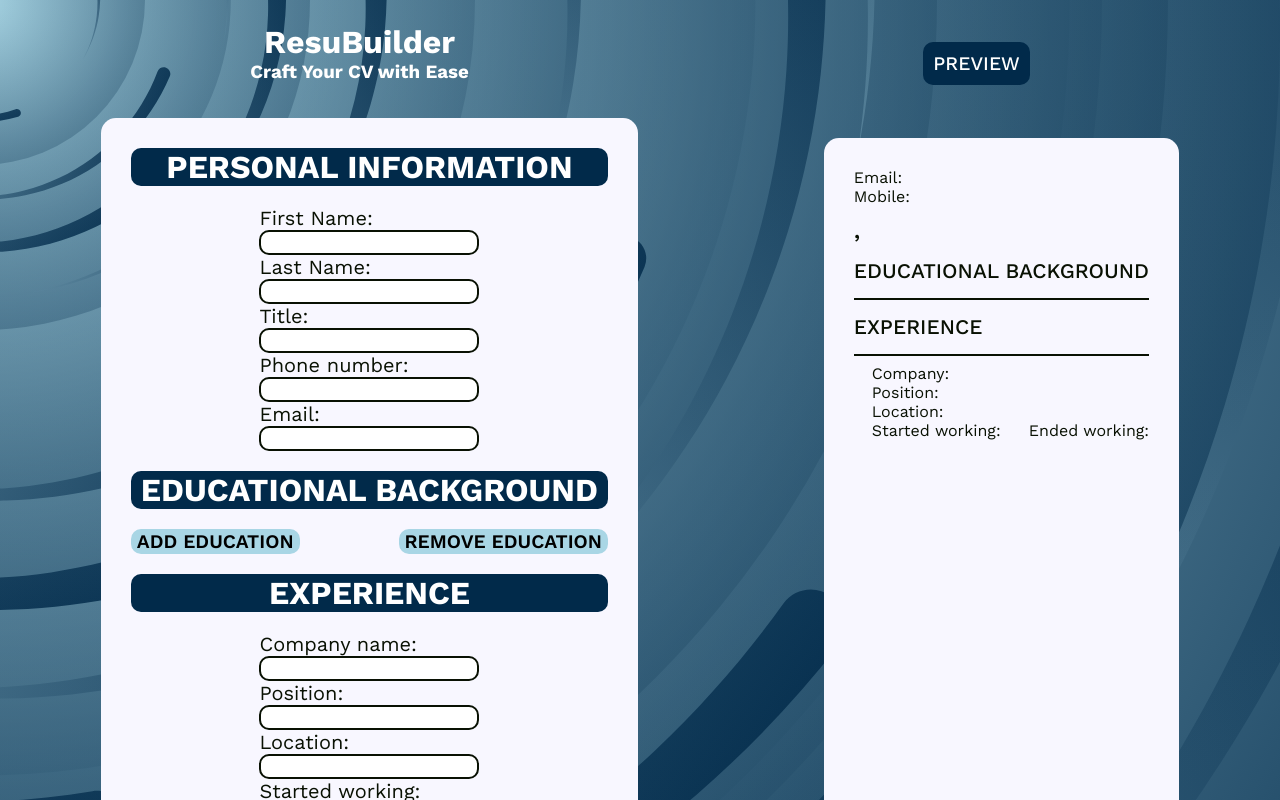
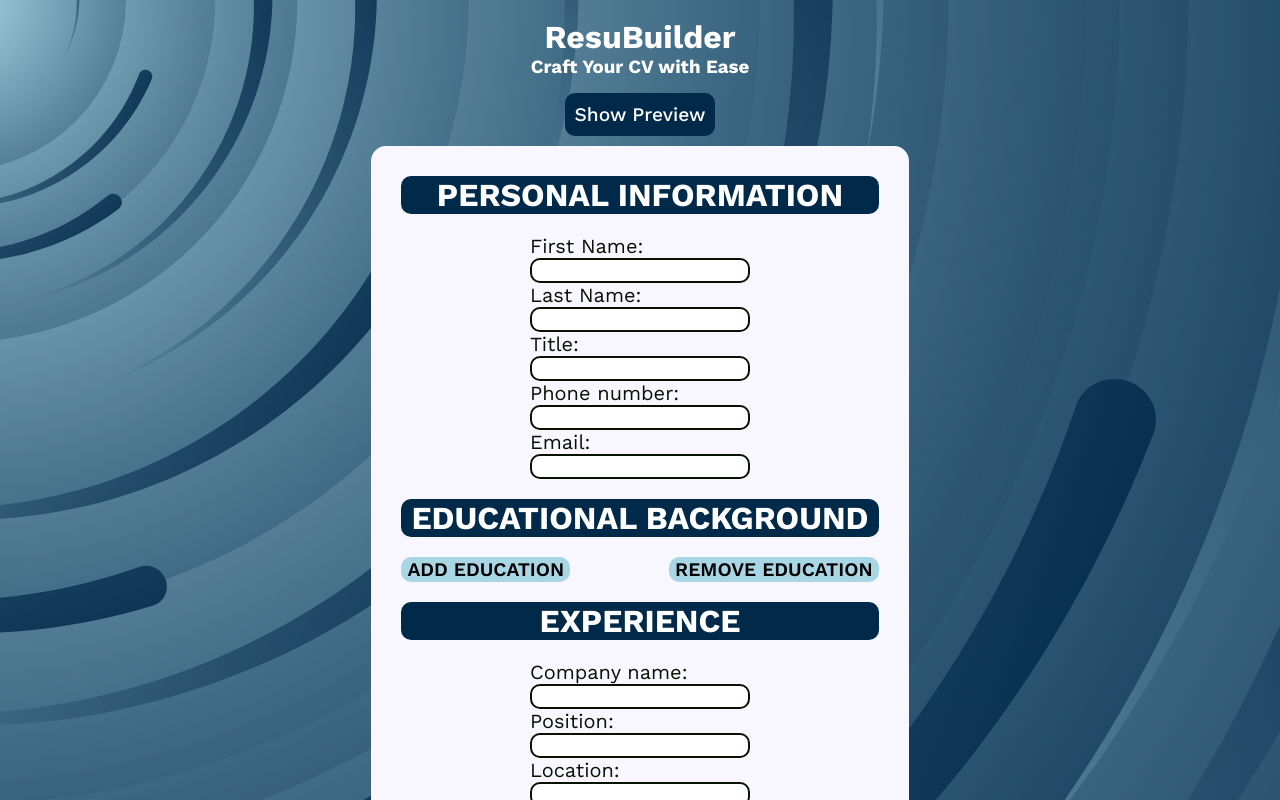
Before and after one commit to maryannintech/cv-project, a React (Create React App) app: page / in a window 1280 px wide. Shown: the top 800 px of the page. Built offline with nearby package versions, Linux system fonts and the light colour scheme.

Commit message:
add preview button

```diff
--- a/src/App.css
+++ b/src/App.css
@@ -11,13 +11,23 @@ body {
 .forms {
     background-color: #f8f7ff;
     padding: 30px;
-    margin: 0 auto;
+    margin: 10px auto;
     border-radius: 15px;
     color: #091103;
+    width: fit-content;
 }
 
-.body {
-    display: flex;
-    justify-content: center;
-    flex-wrap: wrap;
+.preview-toggle {
+    border-radius: 10px;
+    cursor: pointer;
+    border: none;
+    font-size: 1.2rem;
+    font-weight: 500;
+    background-color: #012A4A;
+    color: #ffff;
+    padding: 10px;
+   display: flex;
+   justify-content: center;
+   align-items: center;
+   margin: 5px auto;
 }
--- a/src/App.js
+++ b/src/App.js
@@ -20,6 +20,8 @@ class App extends Component {
     this.state = {
       values: this.genInfo,
       educFormValues: [],
+      expFormValues: [],
+      showPreview: false,
     };
   }
 
@@ -38,11 +40,32 @@ class App extends Component {
     this.setState({ educFormValues: educForms });
   };
 
+  handleExpFormChange = (expForms) => {
+    this.setState({ expFormValues: expForms });
+  };
+
+  handlePreviewToggle = () => {
+    this.setState((prevState) => ({
+      showPreview: !prevState.showPreview,
+    }));
+  };
+
   render() {
     return (
       <div>
         <Title title="ResuBuilder" tagline="Craft Your CV with Ease"></Title>
+        <button className="preview-toggle" onClick={this.handlePreviewToggle}>
+          {this.state.showPreview ? "Show Form" : "Show Preview"}
+        </button>
+        {this.state.showPreview && (
+          <PreviewCv
+            values={this.state.values}
+            educFormValues={this.state.educFormValues}
+          />
+        )}
         <div className="body">
+          {!this.state.showPreview && (
+            <>
               <div className="forms">
                 <GeneralInfo
                   values={this.state.values}
@@ -54,10 +77,8 @@ class App extends Component {
                 />
                 <ExperienceBg />
               </div>
-          <PreviewCv
-            values={this.state.values}
-            educFormValues={this.state.educFormValues}
-          />
+            </>
+          )}
         </div>
       </div>
     );
--- a/src/components/EducationalBg.js
+++ b/src/components/EducationalBg.js
@@ -2,7 +2,7 @@ import React, { useState, useRef, useEffect } from "react";
 import "../styles/Fonts.css";
 import "../styles/EducationalBg.css";
 
-function EducationalBg({ educFormValues, onChange }) {
+function EducationalBg({ onChange }) {
   const [educForms, setEducForms] = useState([]);
   const inputRefs = useRef([]);
 
--- a/src/components/Title.js
+++ b/src/components/Title.js
@@ -1,14 +1,8 @@
 import React from "react";
 import "../styles/Title.css";
 import "../styles/Fonts.css";
-import { useState } from "react";
 
 function Title({title, tagline}) {
-  const [show, setShow] = useState(true);
-
-  const handleClick = () => {
-    setShow(!show);
-  };
 
   return (
     <div className="app-name">
@@ -16,9 +10,6 @@ function Title({title, tagline}) {
         <h1>{title}</h1>
         <h3>{tagline}</h3>
       </div>
-      <div className="title-buttons">
-        <button className="previewcv-show" onClick={handleClick}>PREVIEW</button>
-      </div>
     </div>
   );
 }
--- a/src/styles/Title.css
+++ b/src/styles/Title.css
@@ -3,7 +3,7 @@
     display: flex;
     align-items: center;
     justify-content: space-around;
-    padding: 15px;
+    padding: 10px;
 }
 
 h1 {
@@ -12,8 +12,7 @@ h1 {
 }
 
 h3 {
-    margin-top: 0;
-    margin-bottom: 20px;
+    margin: 0;
 }
 
 .container {
@@ -22,14 +21,3 @@ h3 {
     align-content: center;
     flex-direction: column;
 }
-
-.title-buttons > button {
-    border-radius: 10px;
-    cursor: pointer;
-    border: none;
-    font-size: 1.2rem;
-    font-weight: 500;
-    background-color: #012A4A;
-    color: #ffff;
-    padding: 10px;
-}
```
Lines whose indentation alone changed are shown as unchanged.
